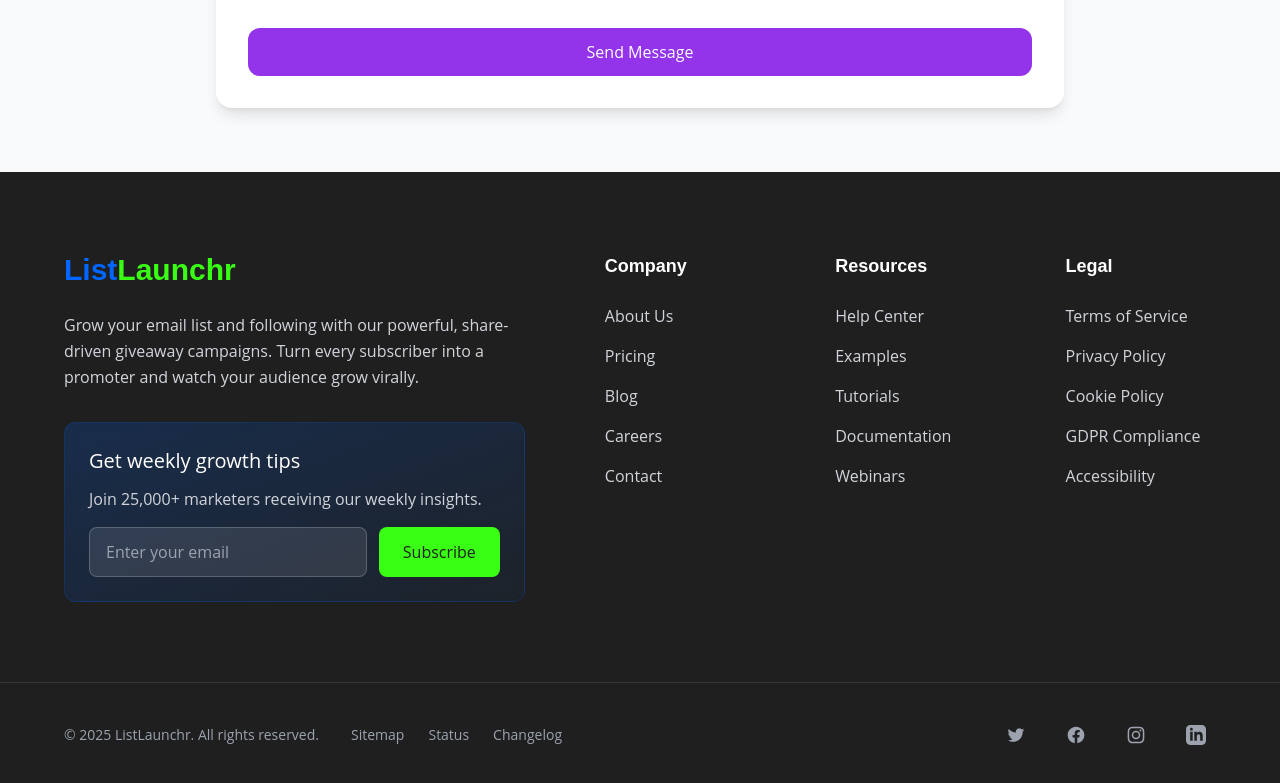
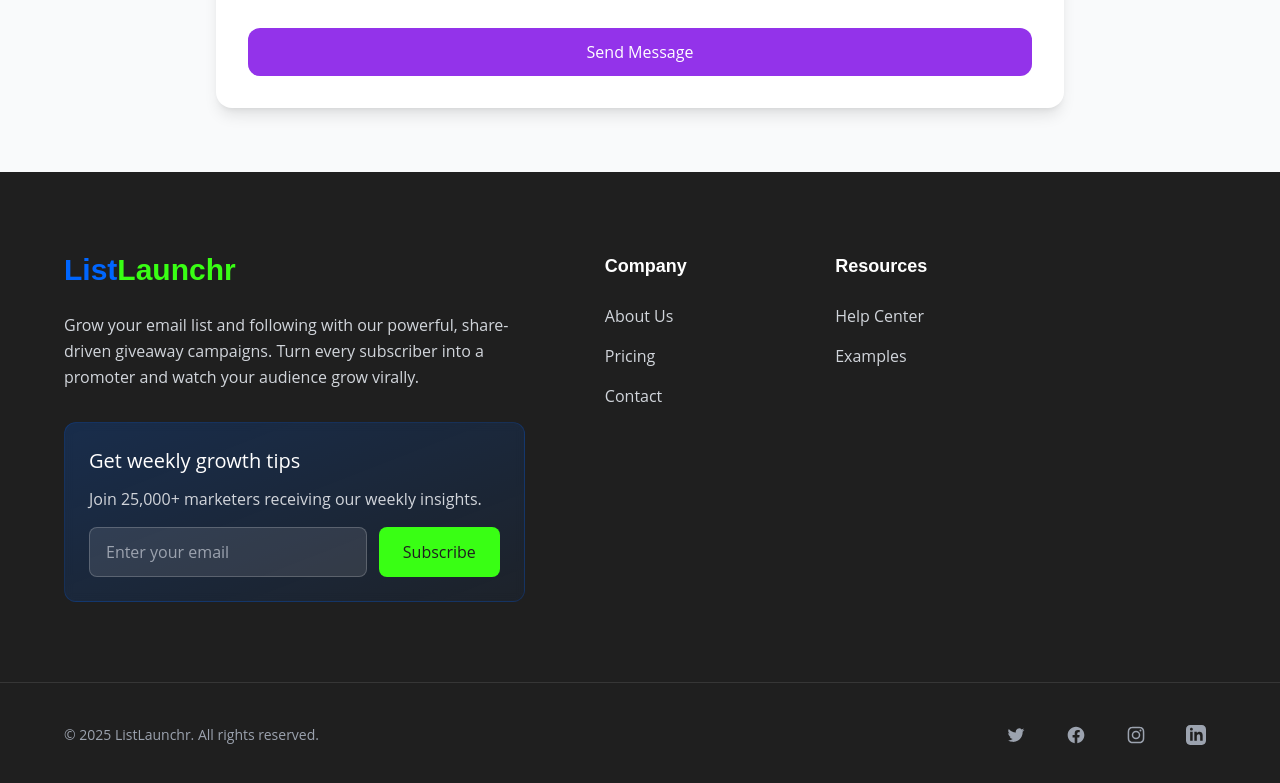
Before and after one commit to alwahid786/list-launchr, a React (Vite) app in the folder frontend/: page /local in a window 1280 px wide. Shown: the part 6791-7574 px from the top of the page. Built offline with nearby package versions, Linux system fonts and the light colour scheme; what chartjs-plugin-datalabels would draw is missing.

Commit message:
Oral Changes

```diff
--- a/frontend/src/components/global/ContactForm.jsx
+++ b/frontend/src/components/global/ContactForm.jsx
@@ -37,7 +37,7 @@
   };
 
   return (
-    <section className="w-full py-16 bg-gray-50">
+    <section className="w-full py-16 bg-gray-50" id="contact">
       <div className="max-w-4xl mx-auto px-6">
         <h2 className={`text-3xl font-bold text-${color} mb-6 text-center`}>
           Contact Us
--- a/frontend/src/components/layout/Footer.jsx
+++ b/frontend/src/components/layout/Footer.jsx
@@ -48,9 +48,8 @@
                   {[
                     { label: 'About Us', path: '/about' },
                     { label: 'Pricing', path: '/pricing' },
-                    { label: 'Blog', path: '/blog' },
-                    { label: 'Careers', path: '/careers' },
-                    { label: 'Contact', path: '/contact' }
+
+                    { label: 'Contact', path: '/pricing#contact' }
                   ].map((link, i) => (
                     <li key={i}>
                       <Link
@@ -69,11 +68,9 @@
                 <h4 className="font-bold mb-6 text-lg">Resources</h4>
                 <ul className="space-y-4">
                   {[
-                    { label: 'Help Center', path: '/help' },
+                    { label: 'Help Center', path: '/examples#advice' },
                     { label: 'Examples', path: '/examples' },
-                    { label: 'Tutorials', path: '/tutorials' },
-                    { label: 'Documentation', path: '/docs' },
-                    { label: 'Webinars', path: '/webinars' }
+
                   ].map((link, i) => (
                     <li key={i}>
                       <Link
@@ -88,28 +85,7 @@
                 </ul>
               </div>
 
-              <div>
-                <h4 className="font-bold mb-6 text-lg">Legal</h4>
-                <ul className="space-y-4">
-                  {[
-                    { label: 'Terms of Service', path: '/terms' },
-                    { label: 'Privacy Policy', path: '/privacy' },
-                    { label: 'Cookie Policy', path: '/cookies' },
-                    { label: 'GDPR Compliance', path: '/gdpr' },
-                    { label: 'Accessibility', path: '/accessibility' }
-                  ].map((link, i) => (
-                    <li key={i}>
-                      <Link
-                        to={link.path}
-                        className="text-gray-300 hover:text-accent transition-all duration-200 flex items-center group"
-                      >
-                        <span className="h-0.5 w-0 bg-accent mr-0 group-hover:w-3 group-hover:mr-2 transition-all duration-300"></span>
-                        <span>{link.label}</span>
-                      </Link>
-                    </li>
-                  ))}
-                </ul>
-              </div>
+
             </div>
           </div>
         </div>
@@ -124,11 +100,7 @@
                 &copy; {new Date().getFullYear()} ListLaunchr. All rights reserved.
               </p>
 
-              <div className="flex gap-6">
-                <Link to="/sitemap" className="text-sm text-gray-400 hover:text-accent transition-colors">Sitemap</Link>
-                <Link to="/status" className="text-sm text-gray-400 hover:text-accent transition-colors">Status</Link>
-                <Link to="/changelog" className="text-sm text-gray-400 hover:text-accent transition-colors">Changelog</Link>
-              </div>
+
             </div>
 
             <div className="flex gap-5 mt-6 md:mt-0">
--- a/frontend/src/pages/ExamplesPage.jsx
+++ b/frontend/src/pages/ExamplesPage.jsx
@@ -416,7 +416,7 @@
         data-section="tips"
         className="py-24 bg-gray-50"
       >
-        <div className="container px-6 sm:px-8 md:px-12 lg:px-16">
+        <div className="container px-6 sm:px-8 md:px-12 lg:px-16" id="advice">
           <div className={`text-center mb-12 transition-all duration-1000 ${isVisible.tips ? 'opacity-100 translate-y-0' : 'opacity-0 translate-y-10'}`}>
             <span className="bg-blue-50 text-primary text-sm font-medium px-4 py-1.5 rounded-full">Expert Advice</span>
             <h2 className="mt-6 text-3xl font-headline font-extrabold text-neutral">
```
